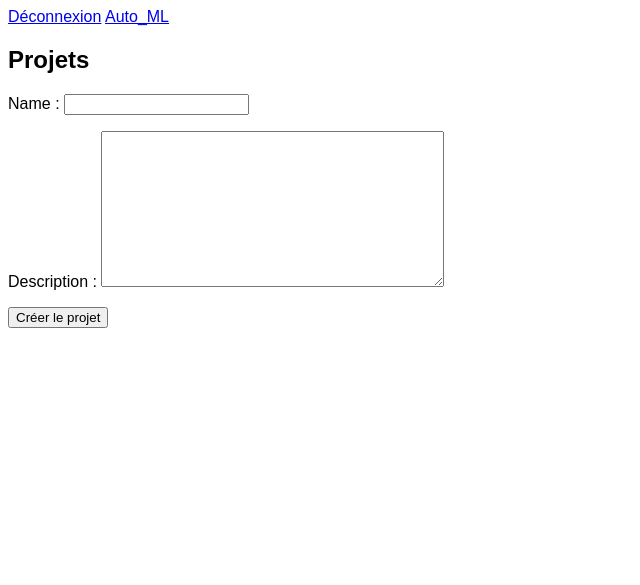
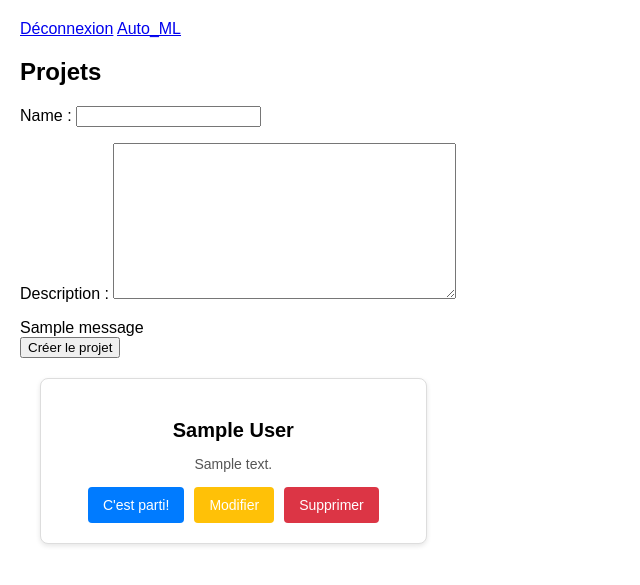
Before and after one commit to Projets-Formation-IA-Analyse-de-Donnees/Projet_Fin_Anne, a Django app: page /projets/ in a window 1280 px wide. Shown: the top 585 px of the page, without its empty margins (0-640 px from the left). Run offline with Django 5.2, Linux system fonts and the light colour scheme; a user stored in the database is signed in; tables that the repository leaves empty hold one stand-in row (values such as "Sample post"); one stand-in notice (Sample message) is shown.

Commit message:
creation encard projet

```diff
--- a/Talocka/Application_1/models.py
+++ b/Talocka/Application_1/models.py
@@ -1,9 +1,13 @@
 from django.db import models
 
-# Create your models here.
 class Projet_User(models.Model):
     name = models.CharField(max_length=50)
     description = models.TextField(max_length=200)
     date_de_creation = models.DateField(auto_now_add=True)
     date_de_modification = models.DateField(auto_now=True)
-    utilisateur = models.ForeignKey('auth.User',on_delete=models.CASCADE)
+    utilisateur = models.ForeignKey('auth.User', on_delete=models.CASCADE)
+
+    class Meta:
+        constraints = [
+            models.UniqueConstraint(fields=['name', 'utilisateur'], name='unique_name_per_user')
+        ]
--- a/Talocka/Application_1/templates/projets.html
+++ b/Talocka/Application_1/templates/projets.html
@@ -2,9 +2,47 @@
 {% load static %}
 {% block content %}
 <h1>Projets</h1>
+
+<!-- Formulaire de création de projet -->
 <form method="POST" action="{% url 'create_projet' %}">
     {% csrf_token %}
     {{ form.as_p }}
+
+    <!-- Affichage des messages -->
+    {% if messages %}
+        <div class="messages">
+            {% for message in messages %}
+                <div class="message {% if message.tags %} {{ message.tags }} {% endif %}">
+                    {{ message }}
+                </div>
+            {% endfor %}
+        </div>
+    {% endif %}
+
     <button type="submit">Créer le projet</button>
 </form>
+
+<div class="projects-container">
+    {% for project in projets_list %}
+        <div class="project-card">
+            <h3 class="project-title">{{ project.name|slice:":30" }}{% if project.name|length > 30 %}...{% endif %}</h3>
+            <p class="project-description">{{ project.description|slice:":30" }}{% if project.description|length > 30 %}...{% endif %}</h3></p>
+            <div class="button-group">
+                <form method="post" action="{% url 'projets' %}">
+                    {% csrf_token %}
+                    <button type="submit" class="btn btn-primary">C'est parti!</button>
+                </form>
+                <form method="post" action="{% url 'projets' %}">
+                    {% csrf_token %}
+                    <button type="submit" class="btn btn-warning">Modifier</button>
+                </form>
+                <form method="post" action="{% url 'projets' %}">
+                    {% csrf_token %}
+                    <button type="submit" class="btn btn-danger">Supprimer</button>
+                </form>
+            </div>
+        </div>
+    {% endfor %}
+</div>
+
 {% endblock %}
--- a/Talocka/Application_1/views.py
+++ b/Talocka/Application_1/views.py
@@ -6,29 +6,40 @@ from .forms import ProjetForm
 from .models import Projet_User
 from django.contrib.auth import login, logout, authenticate
 from django.contrib.auth.decorators import login_required
+from django.contrib import messages
 
 @login_required
 def accueil(request):
     return render(request, "accueil.html")
 
+@login_required
 def projets(request):
     form = ProjetForm()
-    return render(request,'projets.html',{"form":form})
+    projets_list = Projet_User.objects.filter(utilisateur=request.user)
+    return render(request,'projets.html',{"form":form,"projets_list":projets_list})
 
 @login_required
 def create_projet(request):
     if request.method == 'POST':
         form = ProjetForm(request.POST)
         if form.is_valid():
-            projet = form.save(commit=False)
-            projet.utilisateur = request.user
-            projet.date_de_creation = datetime.now().date()
-            projet.date_de_modification = datetime.now().date()
-            projet.save()
-
+            projet_name = form.cleaned_data['name']
+            if Projet_User.objects.filter(name=projet_name, utilisateur=request.user).exists():
+                messages.error(request, f"Un projet avec le nom: {projet_name} existe déjà")
+                return redirect('projets')
+            else:
+                try:
+                    projet = form.save(commit=False)
+                    projet.utilisateur = request.user
+                    projet.date_de_creation = datetime.now().date()
+                    projet.date_de_modification = datetime.now().date()
+                    projet.save()
+                    messages.success(request, f"Projet créé avec succès!")
+                    return redirect('projets')
+                except Exception as e:
+                    messages.error(request, f"Erreur pendant la création du projet, {e}")
+                    return redirect('projets')
+        else:
+            messages.error(request,"Erreur lors du chargement du formulaire")
             return redirect('projets')
-
-    else:
-        form = ProjetForm()
-
-    return render(request, 'projets.html', {'form': form})
+    return redirect('projets')
--- a/Talocka/docker-compose.yml
+++ b/Talocka/docker-compose.yml
@@ -29,7 +29,8 @@ services:
 
   web:
     build: .
-    command: bash -c "./wait-for-it.sh db:5432 -- python manage.py migrate && python manage.py runserver 0.0.0.0:8000"
+    command: bash -c "./wait-for-it.sh db:5432 -- sleep 10 && python manage.py migrate && python manage.py runserver 0.0.0.0:8000"
+
     volumes:
       - .:/code
     ports:
--- a/Talocka/static/styles.css
+++ b/Talocka/static/styles.css
@@ -1,4 +1,73 @@
 body {
     font-family: Arial, sans-serif;
     background-color: rgb(255, 255, 255);
+    margin: 0;
+    padding: 20px;
 }
+
+.projects-container {
+    display: grid;
+    grid-template-columns: repeat(auto-fill, minmax(300px, 1fr)); /* Grille responsive */
+    gap: 20px;
+    padding: 20px;
+}
+
+.project-card {
+    border: 1px solid #ddd;
+    border-radius: 8px;
+    padding: 20px;
+    background-color: #fff;
+    box-shadow: 0 2px 5px rgba(0, 0, 0, 0.1);
+    text-align: center;
+}
+
+.project-card .project-title {
+    font-size: 20px;
+    font-weight: bold;
+    margin-bottom: 10px;
+}
+
+.project-card .project-description {
+    font-size: 14px;
+    color: #555;
+    margin-bottom: 15px;
+}
+
+/* Meilleure gestion de l'alignement des boutons */
+.project-card .button-group {
+    display: flex;
+    justify-content: center;
+    gap: 10px;
+    flex-wrap: wrap;
+}
+
+.project-card .button-group form {
+    margin: 0; /* Supprime les marges inutiles */
+}
+
+.project-card .button-group button {
+    padding: 10px 15px;
+    border: none;
+    border-radius: 4px;
+    cursor: pointer;
+    color: white;
+    font-size: 14px;
+}
+
+/* Styles des boutons */
+.project-card .button-group .btn-primary {
+    background-color: #007BFF;
+}
+
+.project-card .button-group .btn-warning {
+    background-color: #FFC107;
+}
+
+.project-card .button-group .btn-danger {
+    background-color: #DC3545;
+}
+
+/* Effet au survol */
+.project-card .button-group button:hover {
+    opacity: 0.8;
+}
```
Also changed, not shown: Talocka/Application_1/migrations/0002_alter_projet_user_name.py (added), Talocka/Application_1/migrations/0003_alter_projet_user_name_and_more.py (added).
